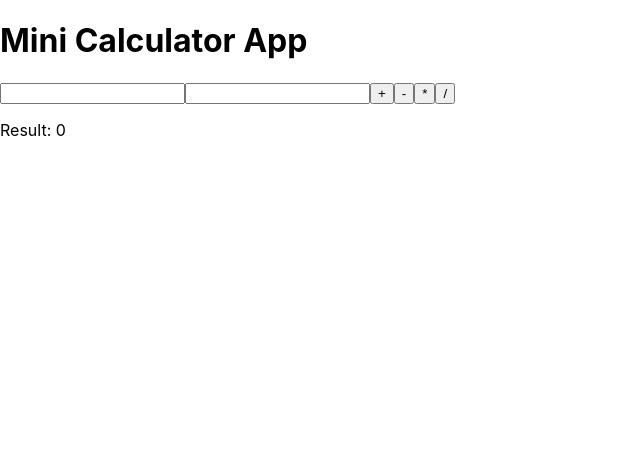
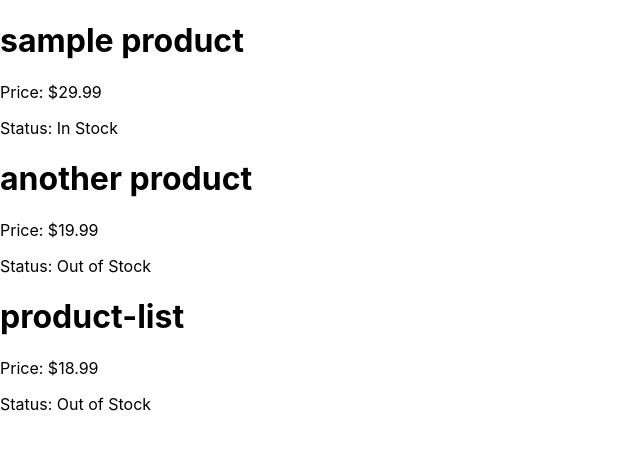
Before and after one commit to abinishifex/my-todo-app, a React (Create React App) app: page / in a window 1280 px wide. Shown: the top 450 px of the page, without its empty margins (0-640 px from the left). Built offline with nearby package versions, Linux system fonts and the light colour scheme.

Commit message:
productcard

```diff
--- a/src/App.js
+++ b/src/App.js
@@ -1,22 +1,13 @@
-import { useState } from "react";
-//mini calculator app
- function App(){
-  const [input1, setInputA] = useState("");
-  const [input2, setInputB] = useState("");
-  const [res, setRes] = useState(0);
+import React from "react";
+import ProductCard from "./components/ProductCard/ProductCard";
+
+function App() {
   return (
     <div>
-    <h1>Mini Calculator App</h1>
-      <input  value={input1} onChange={e => setInputA(e.target.value)} />
-      <input  value={input2} onChange={e => setInputB(e.target.value)} />
-
-      <button onClick={() => setRes(Number(input1)+ Number(input2))}>+</button>
-      <button onClick={() => setRes(Number(input1)- Number(input2))}>-</button>
-      <button onClick={() => setRes(Number(input1)* Number(input2))}>*</button>
-      <button onClick={() => setRes(Number(input1)/ Number(input2))}>/</button>
-      <p>Result: {res}</p>
-      </div>
-
+    <ProductCard  name="sample product" price = {29.99} isAvailable={true} />
+    <ProductCard  name="another product" price = {19.99} isAvailable={false} />
+    <ProductCard  name="product-list" price = {18.99} isAvailable={false} />
+    </div>
   );
- }
- export default App;
+}
+export default App;
--- /dev/null
+++ b/src/components/ProductCard/ProductCard.jsx
@@ -0,0 +1,13 @@
+import React from "react";
+
+function ProductCard({name,price,isAvailable}) {
+
+    return(
+        <div className="product-card">
+            <h1>{name}</h1>
+            <p>Price: ${price}</p>
+            <p>Status: {isAvailable ? "In Stock" : "Out of Stock"}</p>
+        </div>
+    );
+}
+export default ProductCard;
```
Also changed, not shown: src/components/ProductCard/ProductCard.css (added).
